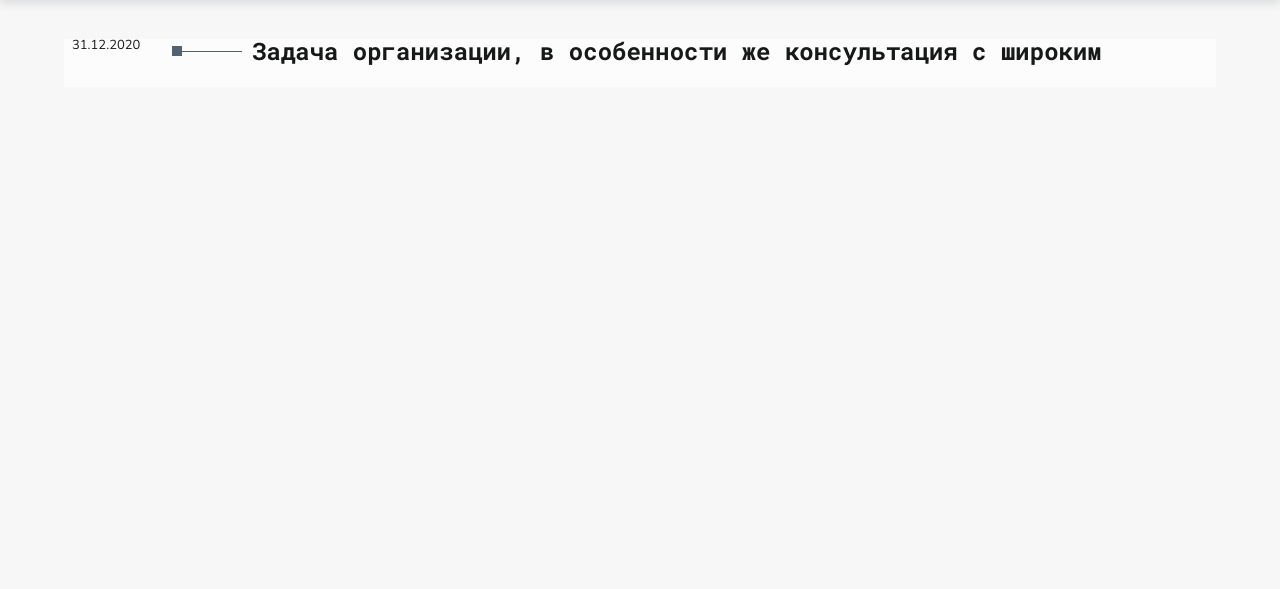
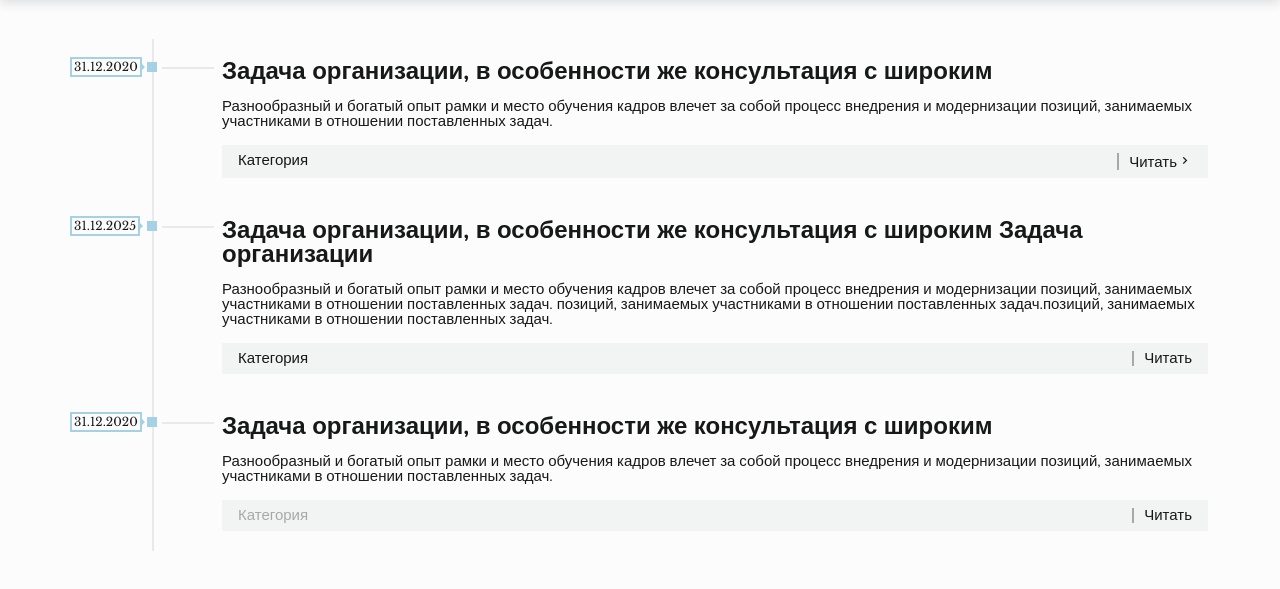
Before and after one commit to AsSabr/nav, a plain HTML site: page index.html in a window 1280 px wide. Shown: the part 73-662 px from the top of the page. Drawn offline with nearby package versions, Linux system fonts and the light colour scheme; a web font is replaced by a local one.

Commit message:
post footer

```diff
--- a/assets/front/sass/_colors.scss
+++ b/assets/front/sass/_colors.scss
@@ -1,6 +1,6 @@
 // Root colors
 :root {
-  --body-bg: hsl(0, 0%, 97%);
+	--body-bg: #fcfcfc;
 	--body-color: #171919;
 	--nav-color: #25323d;
 }
--- a/assets/front/sass/_fonts.scss
+++ b/assets/front/sass/_fonts.scss
@@ -1,7 +1,9 @@
 @import url('https://fonts.googleapis.com/css2?family=Nunito:wght@400;600;700&display=swap');
 @import url('https://fonts.googleapis.com/css2?family=Roboto+Mono:wght@400;500;600;700&display=swap');
 @import url('https://fonts.googleapis.com/css2?family=Arizonia&display=swap');
+@import url('https://fonts.googleapis.com/css2?family=Libre+Baskerville&display=swap');
 
 $nunito: 'Nunito', sans-serif;
 $robotoMono: 'Roboto Mono', monospace;
 $brand: 'Arizonia', cursive;
+$date: 'Libre Baskerville', serif;
--- a/assets/front/sass/app.scss
+++ b/assets/front/sass/app.scss
@@ -12,14 +12,14 @@ body {
 	color: var(--body-color);
 }
 
-h1,
-h2,
-h3,
-h4,
-h5,
-h6 {
-  font-family: $robotoMono;
-}
+// h1,
+// h2,
+// h3,
+// h4,
+// h5,
+// h6 {
+// 	font-family: $robotoMono;
+// }
 
 input {
 	line-height: normal;
@@ -468,41 +468,99 @@ button {
 
 .post__block {
 	display: grid;
-  grid-template-columns: 100px 1fr;
+	grid-template-columns: 75px 1fr;
 	align-items: start;
+	position: relative;
+	padding: 20px 0;
 	line-height: 1;
 }
 
 .post__date {
-  font-size: 13px;
+	display: flex;
+	align-items: flex-start;
+	height: 100%;
+	min-height: 18px;
+	position: relative;
+	font-family: $date;
+	font-size: 12px;
+
+	span {
+		position: relative;
+		padding: 2px;
+		outline: 2px solid #a4d1e3;
+		outline-offset: 0px;
+	}
+
+	&::before,
+	&::after {
+		position: absolute;
+	}
+
+	&::before {
+		content: '';
+		display: inline-block;
+		width: 0.8em;
+		height: 0.8em;
+		top: 5px;
+		right: -10px;
+		font-family: 'boxicons';
+		font-size: 1em;
+		font-weight: normal;
+		font-style: normal;
+		font-variant: normal;
+		line-height: 0.8em;
+		vertical-align: middle;
+		text-transform: none;
+		speak: none;
+		background-color: #a4d1e3;
+		-webkit-font-smoothing: antialiased;
+		-moz-osx-font-smoothing: grayscale;
+	}
+
+	&::after {
+		content: '';
+		width: 70%;
+		height: 2px;
+		top: 12px;
+		right: -75px;
+		background-color: #e9e9e9;
+	}
 }
 
 .post__title {
 	position: relative;
+	margin-bottom: 1rem;
+	font-size: 18px;
 	font-weight: 700;
-  font-size: 18px;
-  margin-bottom: 10px;
-
-  &::before,
-  &::after {
-    content: '';
-    position: absolute;
-    background-color: $shuttleGray;
 }
 
-  &::before {
-    left: -80px;
-    top: 7px;
-    width: 10px;
-    height: 10px;
+.post__excerpt {
+	font-size: 15px;
+	margin-bottom: 1rem;
 }
 
-  &::after {
-    left: -75px;
-    top: 12px;
-    height: 1px;
-    width: 65px;
+.post__footer {
+	display: flex;
+	justify-content: space-between;
+	padding: 8px 16px;
+	font-size: 15px;
+	background-color: rgba($color: $silverSand, $alpha: 0.2);
+
+	& > * {
+		display: block;
 	}
+	.footer__link {
+		&:not(.footer__link_read) {
+			color: #a8a8a8;
+		}
+	}
+}
+
+.post__read {
+	display: flex;
+	align-items: center;
+	padding-left: 10px;
+	border-left: 2px solid #a8a8a8;
 }
 
 @media (min-width: 600px) {
@@ -511,28 +569,46 @@ button {
 	}
 
 	.post__block {
-    column-gap: 80px;
+		column-gap: 75px;
+
+		&::before {
+			content: '';
+			width: 2px;
+			height: 100%;
+			position: absolute;
+			top: 0;
+			left: 80px;
+			background-color: #e9e9e9;
+		}
 	}
 
 	.post__date {
+		&::before {
+			top: 3px;
+			right: -10px;
+		}
+
+		&::after {
+			top: 8px;
+			right: -67px;
+		}
+
+		span {
+			&::after {
+				content: '';
+				position: absolute;
+				right: -5px;
+				top: 20%;
+				width: 0;
+				height: 0;
+				border-style: solid;
+				border-width: 5px 0 5px 5px;
+				border-color: transparent transparent transparent #a4d1e3;
+			}
+		}
 	}
 
 	.post__title {
 		font-size: 24px;
-    margin-bottom: 24px;
-
-    &::before {
-      left: -80px;
-      top: 7px;
-      width: 10px;
-      height: 10px;
-    }
-
-    &::after {
-      left: -75px;
-      top: 12px;
-      height: 1px;
-      width: 65px;
 	}
 }
-}
--- a/index.html
+++ b/index.html
@@ -4,10 +4,6 @@
 		<meta charset="UTF-8" />
 		<meta name="viewport" content="width=device-width, initial-scale=1.0" />
 		<title>Document</title>
-    <!-- <link
-      rel="stylesheet"
-      href="https://cdnjs.cloudflare.com/ajax/libs/animate.css/4.1.1/animate.min.css"
-    /> -->
 		<link
 			rel="stylesheet"
 			href="assets/front/fonts/boxicons-2.0.7/css/boxicons.min.css"
@@ -130,14 +126,78 @@
 
 		<main class="main container">
 			<section class="main__entry">
-        <div class="post__block">
-          <div class="post__date">
+				<article class="post__block">
+					<time class="post__date">
 						<span> 31.12.2020 </span>
+					</time>
+					<div class="post__body">
+						<h2 class="post__title">
+							<a href="">
+								Задача организации, в особенности же консультация с широким
+							</a>
+						</h2>
+						<p class="post__excerpt">
+							Разнообразный и богатый опыт рамки и место обучения кадров влечет
+							за собой процесс внедрения и модернизации позиций, занимаемых
+							участниками в отношении поставленных задач.
+						</p>
+						<div class="post__footer">
+							<span class="post__cat"><a href="">Категория</a></span>
+							<span class="post__read">
+								<a href="">Читать<i class="bx bx-chevron-right"></i></a>
+							</span>
 						</div>
+					</div>
+				</article>
+				<article class="post__block">
+					<time class="post__date">
+						<span> 31.12.2025 </span>
+					</time>
+					<div class="post__body">
 						<h2 class="post__title">
+							<a href="">
 								Задача организации, в особенности же консультация с широким
+								Задача организации
+							</a>
 						</h2>
+						<p class="post__excerpt">
+							Разнообразный и богатый опыт рамки и место обучения кадров влечет
+							за собой процесс внедрения и модернизации позиций, занимаемых
+							участниками в отношении поставленных задач. позиций, занимаемых
+							участниками в отношении поставленных задач.позиций, занимаемых
+							участниками в отношении поставленных задач.
+						</p>
+						<div class="post__footer">
+							<span class="post__cat"><a href="">Категория</a></span>
+							<span class="post__read"><a href="">Читать</a></span>
 						</div>
+					</div>
+				</article>
+				<article class="post__block">
+					<time class="post__date">
+						<span> 31.12.2020 </span>
+					</time>
+					<div class="post__body">
+						<h2 class="post__title">
+							<a href="">
+								Задача организации, в особенности же консультация с широким
+							</a>
+						</h2>
+						<p class="post__excerpt">
+							Разнообразный и богатый опыт рамки и место обучения кадров влечет
+							за собой процесс внедрения и модернизации позиций, занимаемых
+							участниками в отношении поставленных задач.
+						</p>
+						<div class="post__footer">
+							<span class="post__cat">
+								<a href="" class="footer__link">Категория</a>
+							</span>
+							<span class="post__read">
+								<a href="" class="footer__link footer__link_read">Читать</a>
+							</span>
+						</div>
+					</div>
+				</article>
 			</section>
 		</main>
 
```
Also changed, not shown: test.html (+9 -0 lines), assets/front/css/app.css, assets/front/img/thumb.jpg (added), 2 other files. Lines whose indentation alone changed are shown as unchanged.
